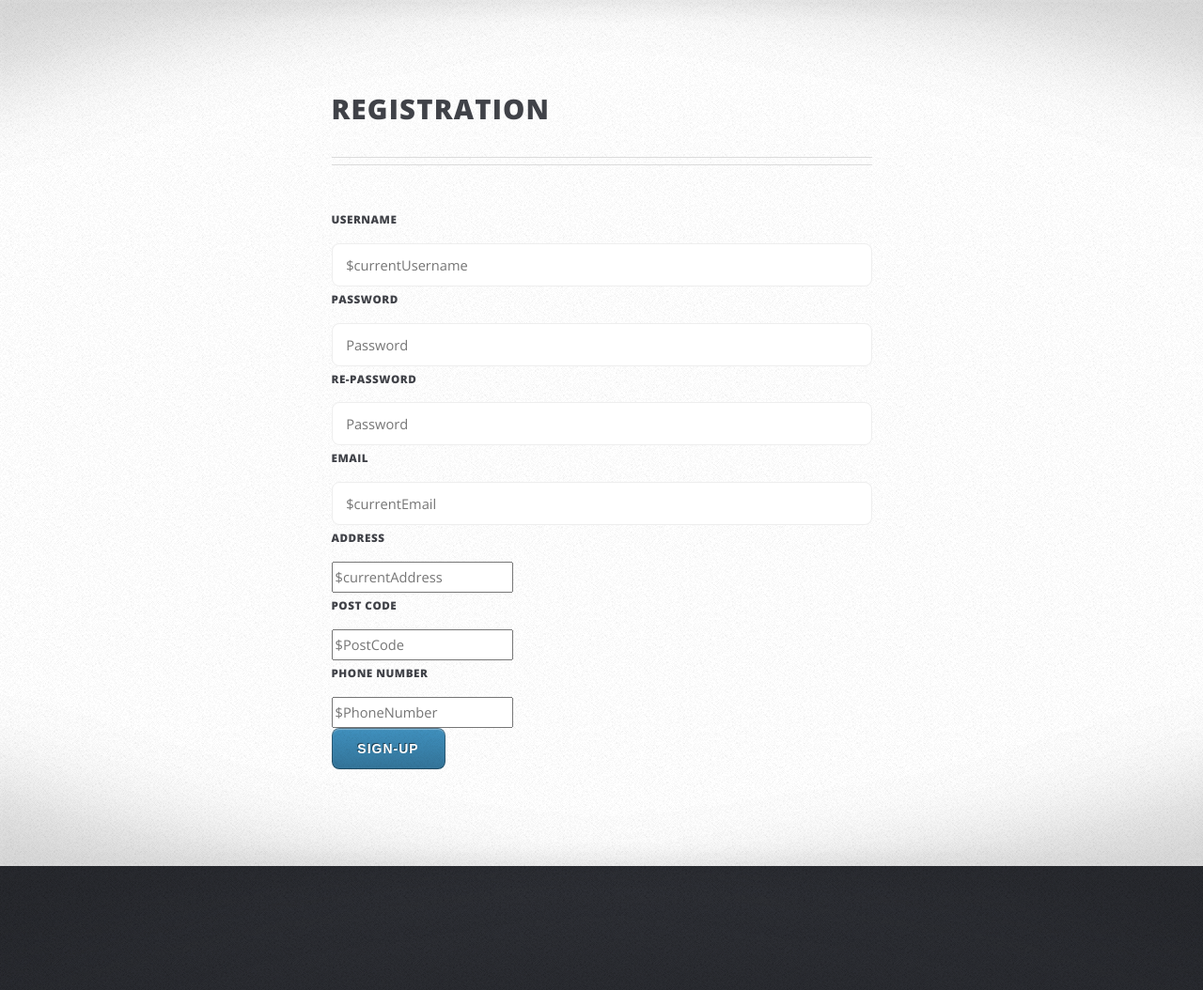
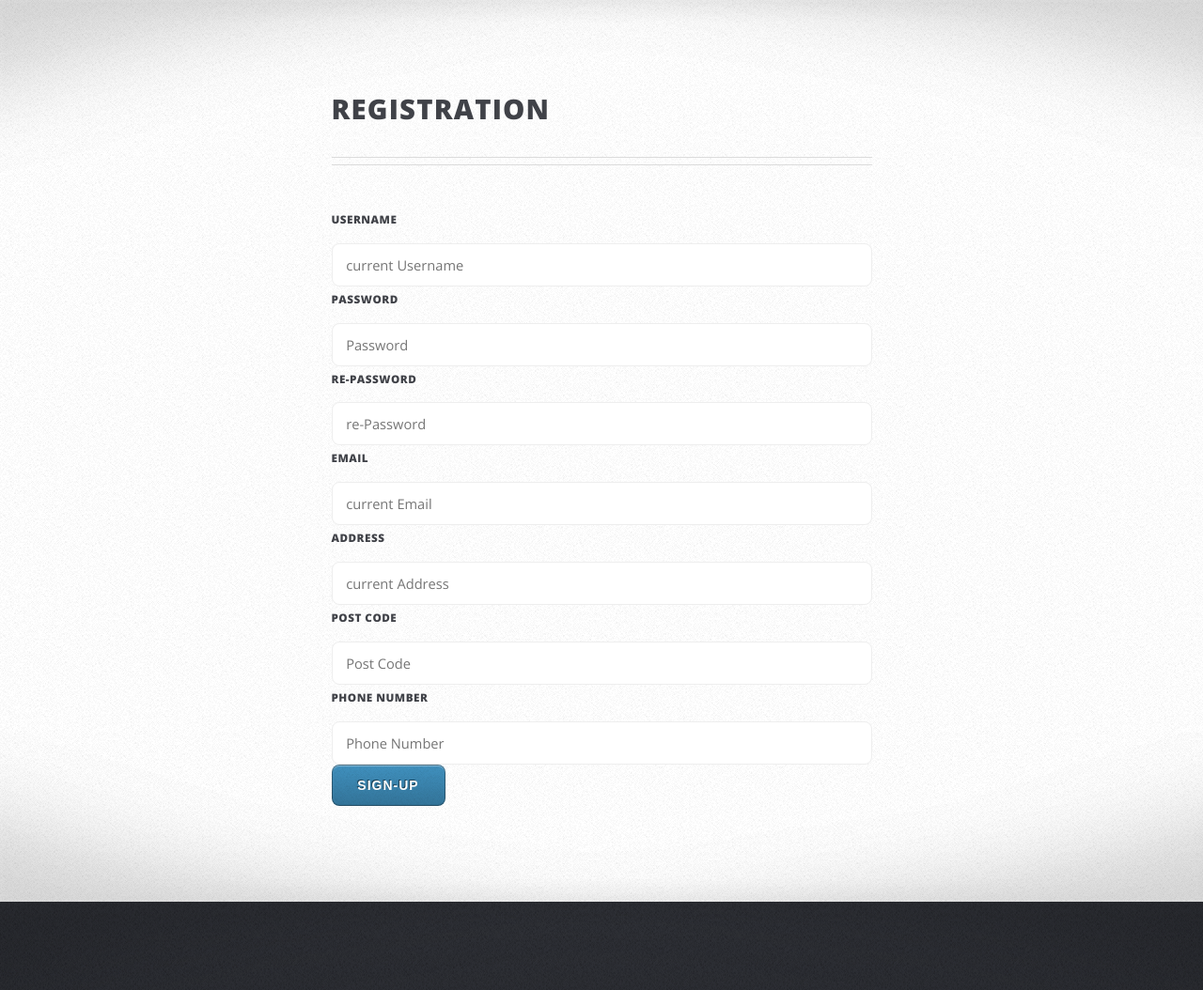
Before and after one commit to hanna25s/eBusPass, a Django app: page /registration/ in a window 1280 px wide. Shown: the part 191-1245 px from the top of the page at 94% size. Run offline with Django 3.2, Linux system fonts and the light colour scheme.

Commit message:
Update registration.html

```diff
--- a/website/templates/website/registration.html
+++ b/website/templates/website/registration.html
@@ -15,7 +15,7 @@
           <form class="form-horizontal">
             <div class="form-group">
               <label for="newUsername">Username</label>
-              <input type="text" class="form-control" id="newUsername" placeholder="$currentUsername">
+              <input type="text" class="form-control" id="newUsername" placeholder="current Username">
             </div>
             <div class="form-group">
               <label for="password">Password</label>
@@ -23,26 +23,26 @@
             </div>
             <div class="form-group">
               <label for="password">RE-Password</label>
-              <input type="password" class="form-control" id="password" placeholder="Password">
+              <input type="password" class="form-control" id="password" placeholder="re-Password">
             </div>
 
             <div class="form-group">
               <label for="newEmail">Email</label>
-              <input type="email" class="form-control" id="newEmail" placeholder="$currentEmail">
+              <input type="email" class="form-control" id="newEmail" placeholder="current Email">
             </div>
 
             <div class="form-group">
               <label for="newAddress">Address</label>
-              <input type="Address" class="form-control" id="newAddress" placeholder="$currentAddress">
+              <input type="text" class="form-control" id="newAddress" placeholder="current Address">
             </div>
 
             <div class="form-group">
               <label for="newPostCode">Post Code</label>
-              <input type="PostCode" class="form-control" id="newPostCode" placeholder="$PostCode">
+              <input type="text" class="form-control" id="newPostCode" placeholder="Post Code">
             </div>
             <div class="form-group">
               <label for="newPhoneNumber">Phone Number</label>
-              <input type="PhoneNumber" class="form-control" id="newPhoneNumber" placeholder="$PhoneNumber">
+              <input type="text" class="form-control" id="newPhoneNumber" placeholder="Phone Number">
             </div>
             <div class="form-group">
               <button type="submit" class="btn btn-default">Sign-Up</button>
```
